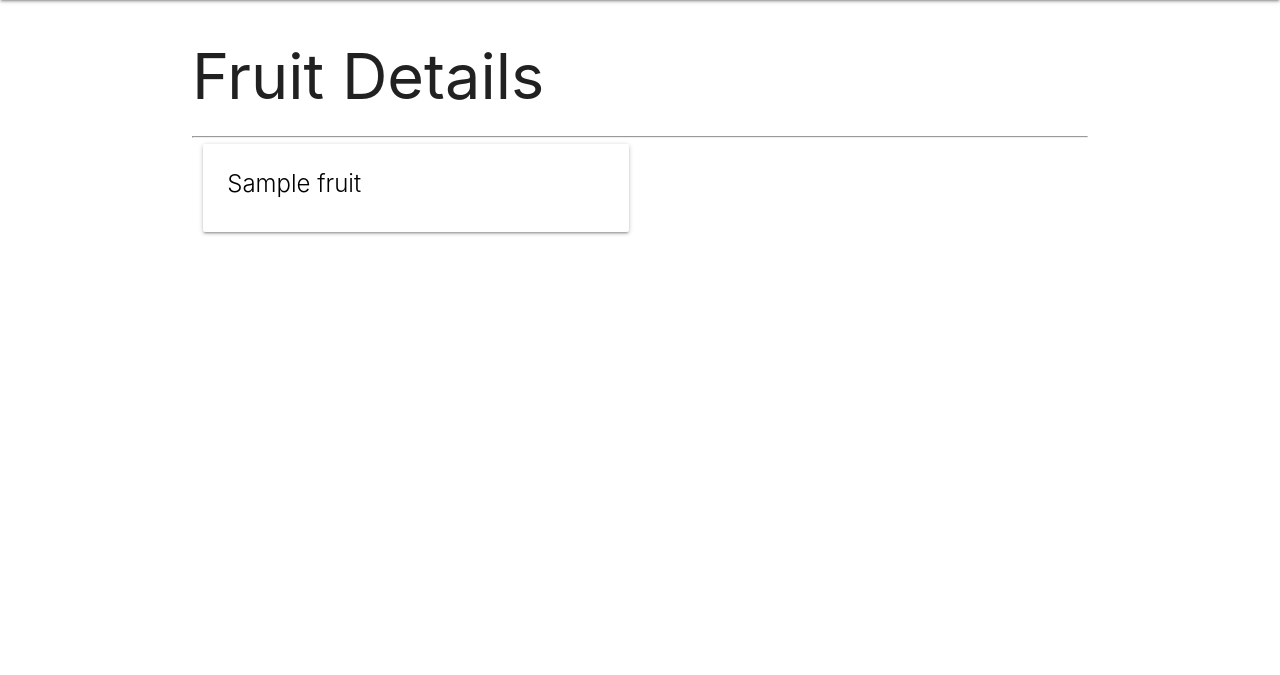
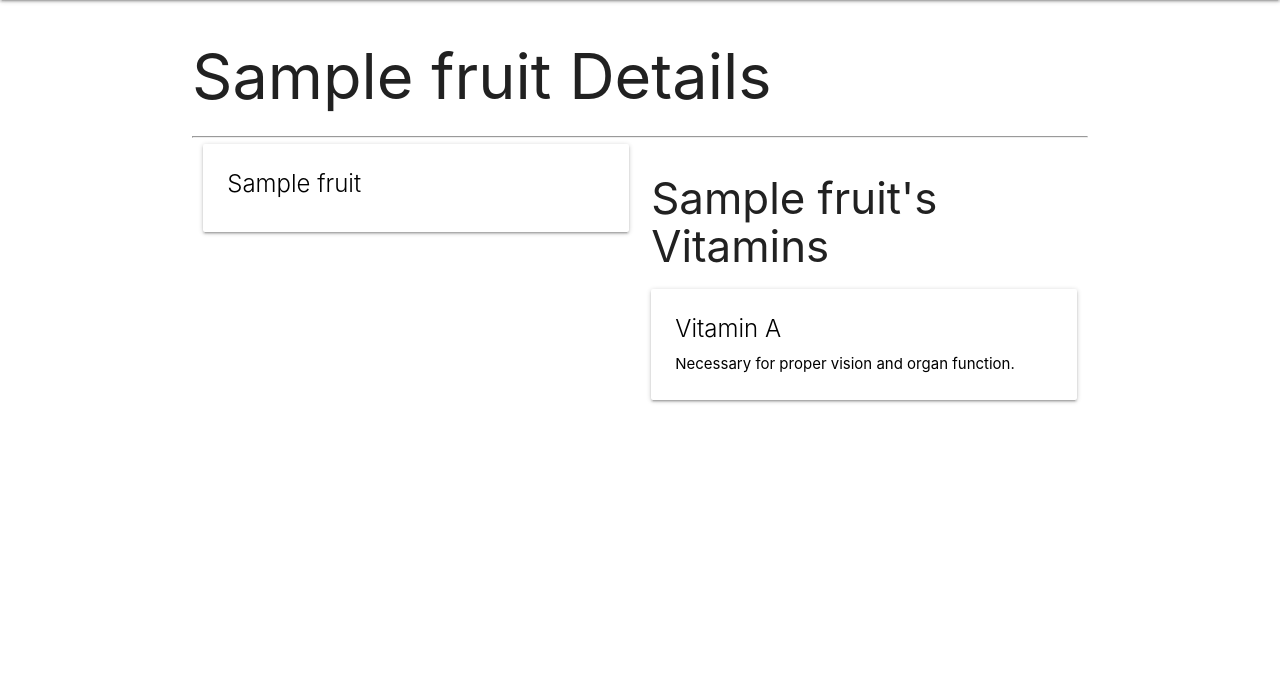
Before and after one commit to aurelieverrot/JumboJuice, a Django app: page /fruits/1 in a window 1280 px wide. Shown: the part 64-739 px from the top of the page. Run offline with Django 3.2, Linux system fonts and the light colour scheme; a user stored in the database is signed in; tables that the repository leaves empty hold one stand-in row (values such as "Sample post").

Commit message:
display vitamins in fruit detail, with name and health benefit

```diff
--- a/fruitcollector/main_app/forms.py
+++ b/fruitcollector/main_app/forms.py
@@ -1,17 +1,16 @@
 from django.forms import ModelForm
-from .models import Juice, Fruit, Profile
+from .models import Juice, Fruit, Profile, Vitamin
 
 class FruitForm(ModelForm):
     class Meta:
         model = Fruit
-        fields = ['name']
+        fields = ['name', 'vitamins']
 
 class JuiceForm(ModelForm):
     class Meta:
         model = Juice
         fields = ['name', 'description', 'drink_type', 'fruits']
 
-
 class ProfileForm(ModelForm):
     pass
   # to allow User to edit or delete the profile
--- a/fruitcollector/main_app/models.py
+++ b/fruitcollector/main_app/models.py
@@ -33,7 +33,7 @@ class Vitamin(models.Model):
     )
 
     def __str__(self):
-        return self.name
+        return f'{self.get_name_display()}'
 
     def get_absolute_url(self):
         return reverse('vitamin_detail', kwargs={'pk': self.id})
--- a/fruitcollector/main_app/templates/fruits/detail.html
+++ b/fruitcollector/main_app/templates/fruits/detail.html
@@ -1,7 +1,7 @@
 {% extends 'base.html' %}
 {% block content %}
 
-<h1>Fruit Details</h1>
+<h1>{{ fruit.name }} Details</h1>
 
 <div class="row">
     <div class="col s6">
@@ -17,30 +17,29 @@
     </div>
 
 <hr>
-{% comment %} <div class="row">
+<div class="row">
     <div class="col s6">
         <h3>{{ fruit.name }}'s Vitamins</h3>
-        {% if fruit.vitamins.count %}
+        {% comment %} {% if fruit.vitamins.count %} {% endcomment %}
         {% for vitamin in fruit.vitamins.all %}
         <div class="card">
             <div class="card-content">
                 <span class="card-title">
                     <span>Vitamin {{ vitamin.name }} </span>
                 </span>
-                <span>{{ vitamin.health_benefits }}</span>
+                <span>{{ vitamin }}</span>
             </div>
         </div>
         {% endfor %}
-        {% else %}
+        {% comment %} {% else %}
         <h5>No vitamins found yet</h5>
-        {% endif %}
+        {% endif %} {% endcomment %}
     </div>
 </div>
 
 <!-- Available vitamins -->
-</div>
-<!-- Available toys will come after this line -->
-<div class="col s6">
+
+{% comment %} <div class="col s6">
   <h3>Available Vitamins</h3>
   {% if vitamins.count %}
     {% for vitamin in vitamins.all %}
@@ -62,9 +61,9 @@
   {% else %}
     <h5>{{Fruit.name}} Already Has All Vitamins</h5>
   {% endif %}
-</div>
+</div> {% endcomment %}
 
-<div class="col s6">
+{% comment %} <div class="col s6">
     <h3>Smoothie ideas</h3>
     <!-- form code below -->
     <form action="{% url 'add_smoothie' fruit.id %}" method="post">
@@ -91,11 +90,11 @@
         </tbody>
     </table>
 </div>
-</div>
+</div> {% endcomment %}
 
 <script>
     //   add additional JS to initialize select below
     var selectEl = document.getElementById('id_drink_type');
     M.FormSelect.init(selectEl);
-</script> {% endcomment %}
+</script>
 {% endblock %}
--- a/fruitcollector/main_app/views.py
+++ b/fruitcollector/main_app/views.py
@@ -100,9 +100,9 @@ def juice_delete(request, juice_id):
 def fruits_detail(request, fruit_id):
     fruit = Fruit.objects.get(id=fruit_id)
     # gets the vitamins not associated with the fruit
-    vitamins_nonrelated = Vitamin.objects.exclude(id__in = fruit.vitamins.all().values_list('id'))
+    vitamins = fruit.vitamins.all()
     juice_form = JuiceForm()
-    return render(request, 'fruits/detail.html', {'fruit': fruit, 'juice_form': juice_form, 'vitamins': vitamins_nonrelated })
+    return render(request, 'fruits/detail.html', {'fruit': fruit, 'juice_form': juice_form, 'vitamins': vitamins })
 
 # form works
 @login_required
@@ -126,7 +126,6 @@ def fruits_index(request):
     fruits = Fruit.objects.all()
     return render(request, 'fruits/index.html', { 'fruits': fruits })
 
-
 @login_required
 def assoc_vitamin(request, fruit_id, vitamin_id):
     Fruit.objects.get(id=fruit_id).vitamins.add(vitamin_id)
```
Also changed, not shown: fruitcollector/main_app/migrations/0011_auto_20200323_1712.py (added).
